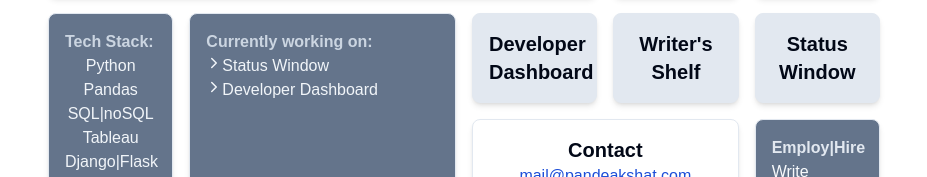
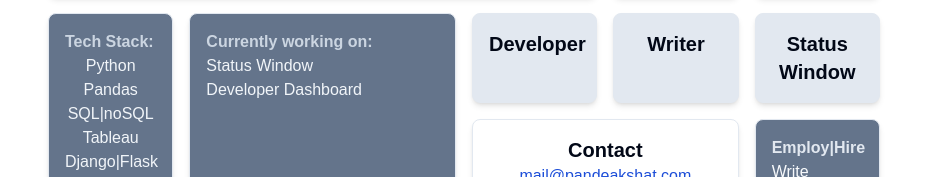
Before and after one commit to pandeakshat/core, an Astro site: page / in a window 1280 px wide. Shown: the part 393-570 px from the top of the page, without its empty margins (176-1103 px from the left). Built offline with nearby package versions, Linux system fonts and the light colour scheme; Astro itself is replaced by a stand-in of ours.

Commit message:
Reduce Verbose

```diff
--- a/src/pages/index.astro
+++ b/src/pages/index.astro
@@ -83,7 +83,7 @@
       <Card className="shadow-md hover:shadow-xl text-center transition-shadow lg:col-span-2 sm:col-span-1 col-span-2 row-span-1 bg-slate-200 p-4">
         <a href="https://portfolio.pandeakshat.com" target="_blank">
           <h1 class="text-xl font-bold">
-            Developer Dashboard
+            Developer
           </h1>
         </a>
       </Card>
@@ -91,7 +91,7 @@
       <Card className="shadow-md hover:shadow-xl text-center transition-shadow lg:col-span-2 sm:col-span-1 col-span-2 row-span-1 bg-slate-200 p-4">
         <a href="https://write.pandeakshat.com" target="_blank">
           <h1 class="text-xl font-bold text-center ">
-            Writer's Shelf
+            Writer
           </h1>
         </a>
       </Card>
```
